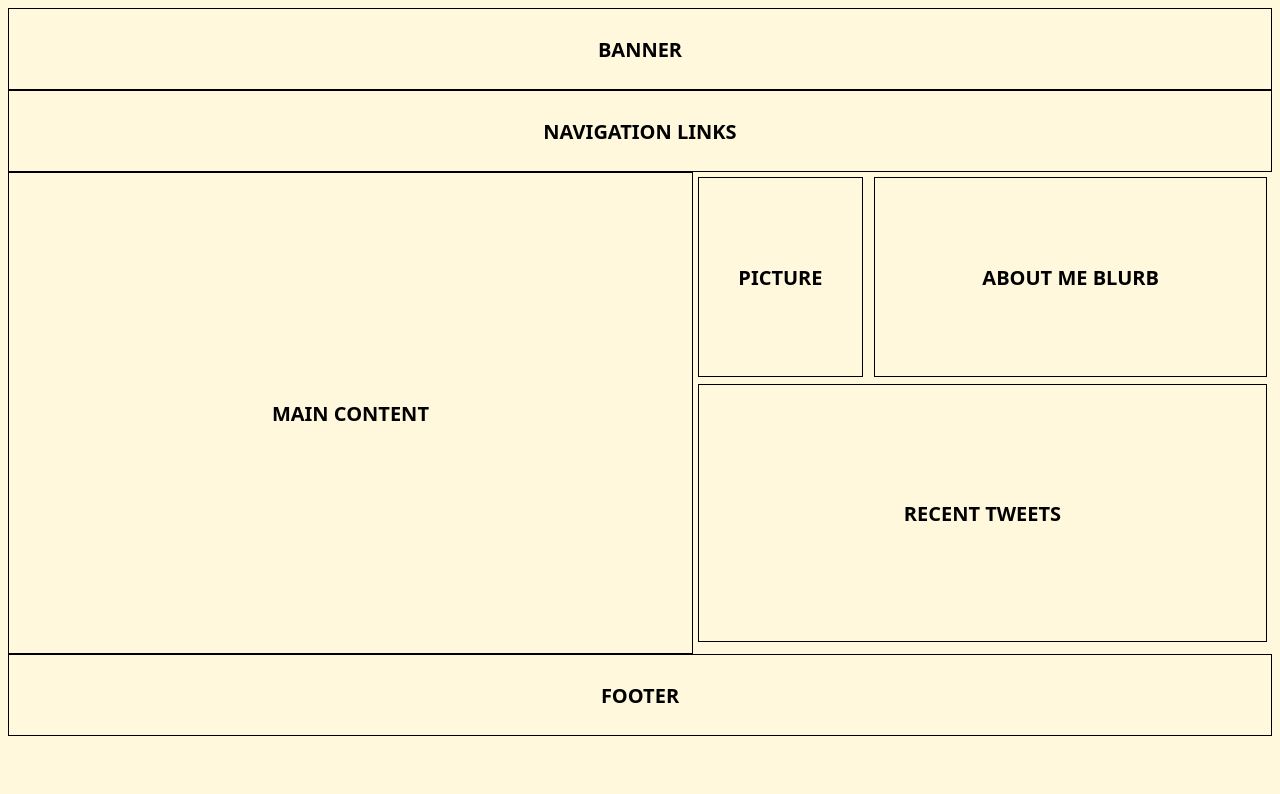
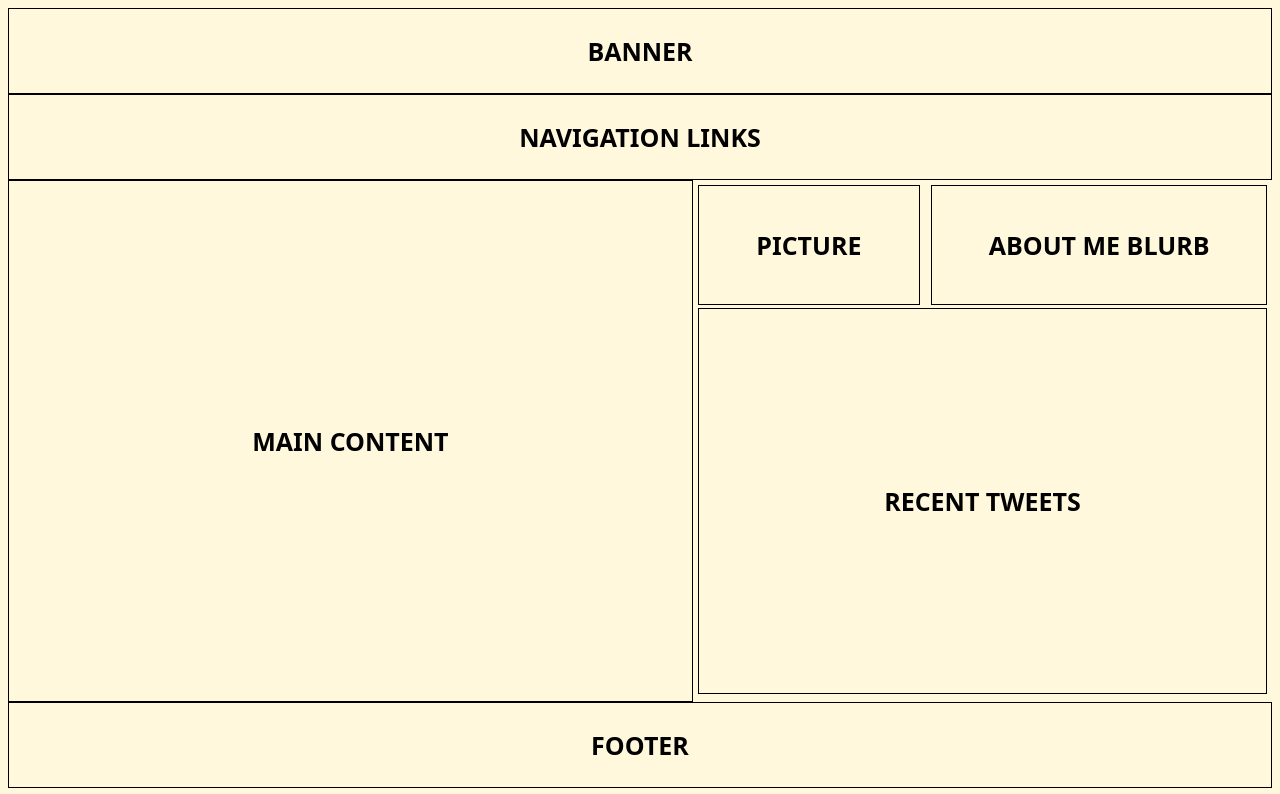
Before and after one commit to Kribope/Box-Layout4, a plain HTML site: page index.html in a window 1280 px wide. Drawn offline with Linux system fonts and the light colour scheme.

Commit message:
RESPONSIVE WITH FLEX AND MEDIA

```diff
--- a/media.css
+++ b/media.css
@@ -7,7 +7,7 @@
     .container .main{
         display: flex;
         flex-direction: row;
-        height: 35vh;
+        height: 65vh;
         width: 120%;
         align-items: center;
         justify-content: center;
@@ -39,11 +39,14 @@
     .anothersection{
         display: flex;
         flex-direction: row;
-        height: 20vh;
+        height: 53vh;
         width: 100%;
         align-items: center;
         justify-content: center;
         border: 1px solid #000;
+    }
+    footer,header,nav{
+        height: 10.5vh;
     }
 }
 
@@ -57,14 +60,104 @@
 /* Medium devices (landscape tablets, 768px and up) */
 @media only screen and (min-width: 768px) {
     body{
+        font-size: 20px;
         background-color: beige;
+    }
+    .container .main{
+        display: flex;
+        flex-direction: row;
+        height: 65vh;
+        width: 120%;
+        align-items: center;
+        justify-content: center;
+        border: 1px solid #000;
+    }
+    .sectioncontainer .picture {
+        display: flex;
+        flex-direction: row;
+        height: 15vh;
+        align-items: center;
+        justify-content: center;
+        box-sizing: border-box;
+        border: 1px solid #000;
+        width: calc(40% - 1%);
+        margin-right: 1%;
+    }
+
+    .sectioncontainer .about {
+        display: flex;
+        flex-direction: row;
+        height: 15vh;
+        align-items: center;
+        justify-content: center;
+        box-sizing: border-box;
+        border: 1px solid #000;
+        width: calc(60% - 1%);
+        margin-left: 1%;
+    }
+    .anothersection{
+        display: flex;
+        flex-direction: row;
+        height: 48vh;
+        width: 100%;
+        align-items: center;
+        justify-content: center;
+        border: 1px solid #000;
+    }
+    footer,header,nav{
+        height: 11vh;
     }
 }
 
 /* Large devices (laptops/desktops, 992px and up) */
 @media only screen and (min-width: 992px) {
     body{
+        font-size: 25px;
         background-color: coral;
+    }
+    .container .main{
+        display: flex;
+        flex-direction: row;
+        height: 65vh;
+        width: 120%;
+        align-items: center;
+        justify-content: center;
+        border: 1px solid #000;
+    }
+    .sectioncontainer .picture {
+        display: flex;
+        flex-direction: row;
+        height: 15vh;
+        align-items: center;
+        justify-content: center;
+        box-sizing: border-box;
+        border: 1px solid #000;
+        width: calc(40% - 1%);
+        margin-right: 1%;
+    }
+
+    .sectioncontainer .about {
+        display: flex;
+        flex-direction: row;
+        height: 15vh;
+        align-items: center;
+        justify-content: center;
+        box-sizing: border-box;
+        border: 1px solid #000;
+        width: calc(60% - 1%);
+        margin-left: 1%;
+    }
+    .anothersection{
+        display: flex;
+        flex-direction: row;
+        height: 48vh;
+        width: 100%;
+        align-items: center;
+        justify-content: center;
+        border: 1px solid #000;
+    }
+    footer,header,nav{
+        height: 11vh;
     }
 }
 
@@ -73,4 +166,7 @@
     body{
         background-color: cornsilk;
     }
+    footer,header,nav{
+        height: 10.5vh;
+    }
 }
```
